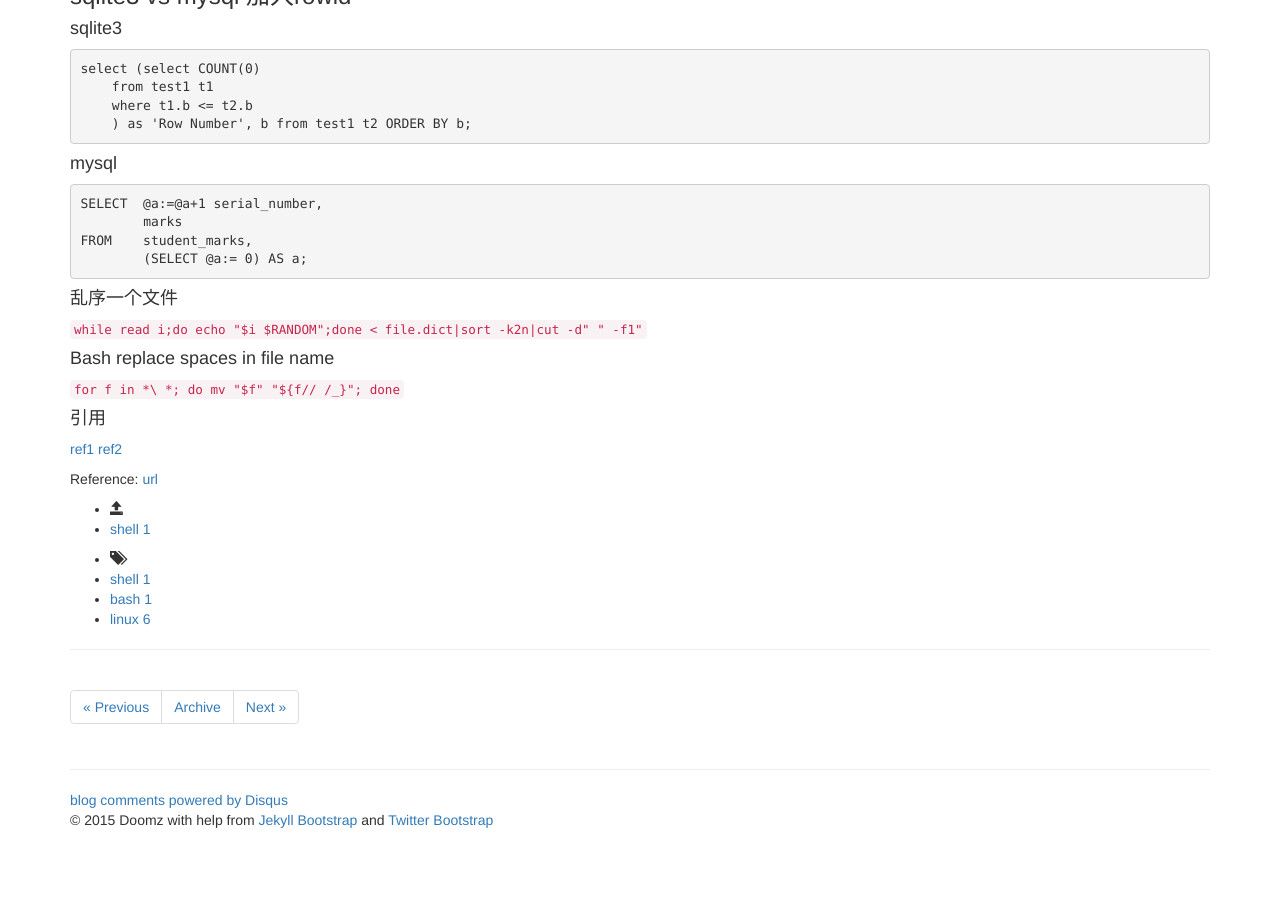
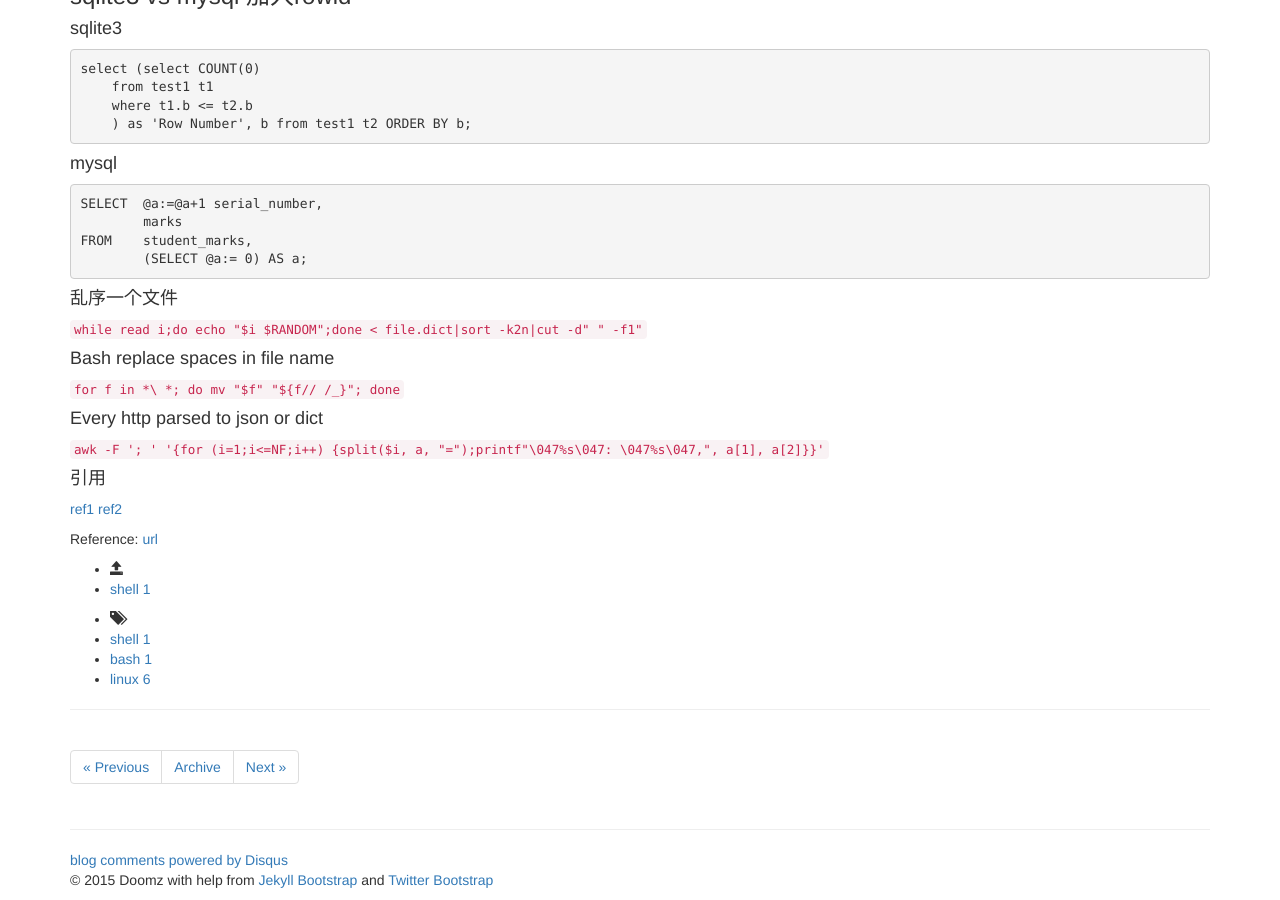
Before and after one commit to doomzhou/doomzhou.github.io, a Jekyll site: the page built from _posts/2014-11-04-Linux-Tip.md, in a window 1280 px wide and 900 px high, scrolled down 2116 px. Built offline with Jekyll 4.4.1, drawn with Linux system fonts in a browser that asks for light colours; nearby versions of some CDN libraries; library files that are not in the unit come from our copies; comment, search, counter and statistics services are not loaded; before the commit the page ends 2956 px from its top, so only the background shows below that.

Commit message:
every to json

```diff
--- a/_posts/2014-11-04-Linux-Tip.md
+++ b/_posts/2014-11-04-Linux-Tip.md
@@ -117,6 +117,10 @@ FROM    student_marks,
 
 `for f in *\ *; do mv "$f" "${f// /_}"; done`
 
+####Every http parsed to json or dict
+
+`awk -F '; ' '{for (i=1;i<=NF;i++) {split($i, a, "=");printf"\047%s\047: \047%s\047,", a[1], a[2]}}'`
+
 ####引用
 [ref1](http://sqlite.1065341.n5.nabble.com/sequential-row-numbers-from-query-td47370.html)
 [ref2](http://stackoverflow.com/questions/11094466/generate-serial-number-in-mysql-query)
```
